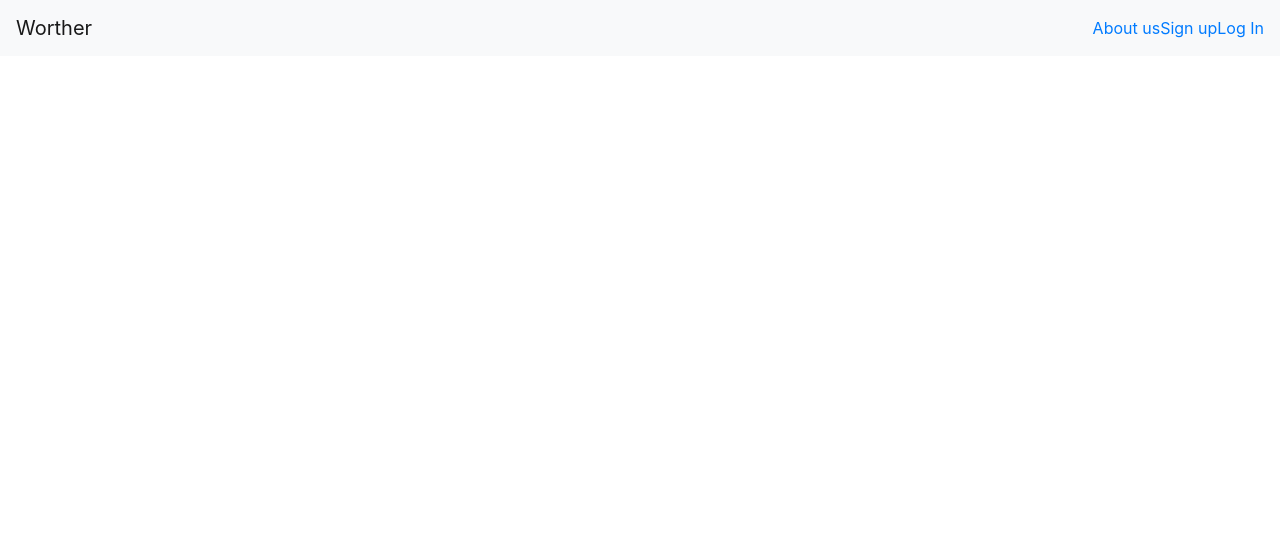
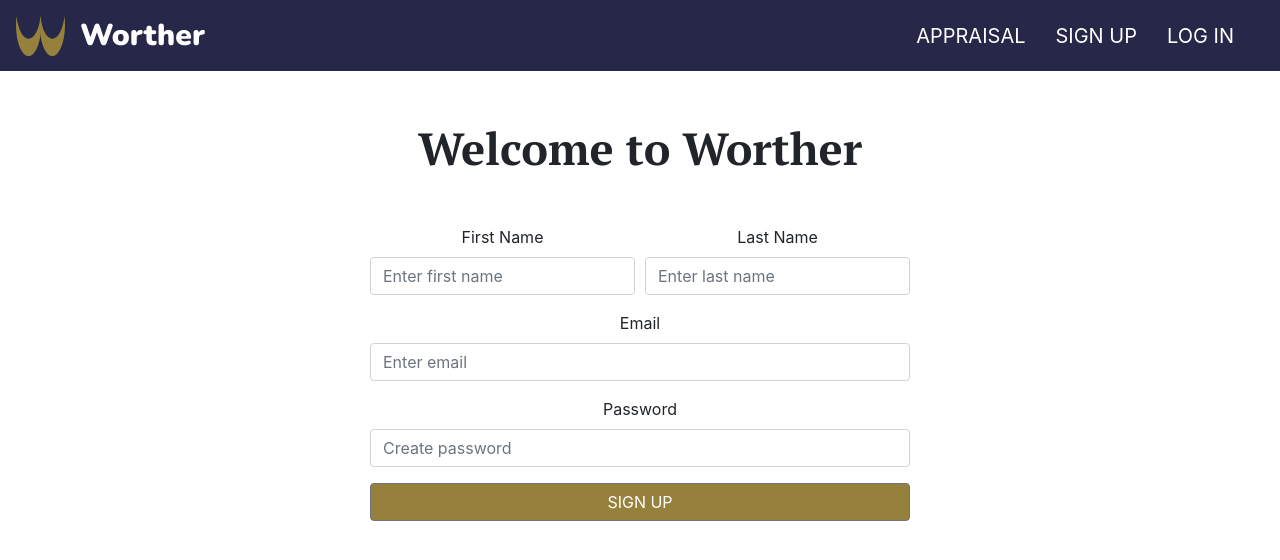
Before and after one commit to appraisers-bff/Frontend-Architects, a React (Create React App) app in the folder worther/: page /signup in a window 1280 px wide. Shown: the top 560 px of the page. Built offline with nearby package versions, Linux system fonts and the light colour scheme.

Commit message:
Add logo and signup page

```diff
--- a/worther/public/index.html
+++ b/worther/public/index.html
@@ -5,6 +5,10 @@
     <!--Inserted PT Serif from google fronts-->
     <link
       href="https://fonts.googleapis.com/css?family=PT+Serif:400,700"
+      rel="stylesheet"
+    />
+    <link
+      href="https://fonts.googleapis.com/css?family=Nunito:900"
       rel="stylesheet"
     />
     <link rel="shortcut icon" href="%PUBLIC_URL%/favicon.ico" />
--- a/worther/src/App.js
+++ b/worther/src/App.js
@@ -1,10 +1,21 @@
 import React, { Component } from "react";
 import { BrowserRouter as Router, Route, Link } from "react-router-dom";
 import LoginPage from "./components/LoginPage";
+import SignupPage from "./components/SignupPage";
+import logo from "./images/logo.svg";
 
 import { Navbar, NavbarBrand, Nav, NavItem } from "reactstrap";
 
 import "./App.css";
+const navBrand = { fontFamily: "Nunito", color: "white", fontSize: "30px" };
+const navBg = { backgroundColor: "#262749" };
+const navLink = {
+  color: "white",
+  paddingRight: "30px",
+  fontSize: "20px"
+};
+
+const logoStyle = { marginRight: "15px" };
 
 //Use Link from ReactRouterDom to link nav bar links to different components
 
@@ -13,21 +24,31 @@ class App extends Component {
     return (
       <Router>
         <div className="App">
-          <Navbar color="light" light expand="md">
-            <NavbarBrand href="/">Worther</NavbarBrand>
-            <Nav className="ml-auto" navbar>
+          <Navbar style={navBg} light expand="md">
+            <img src={logo} alt="worther logo" style={logoStyle} />
+            <NavbarBrand href="/" style={navBrand}>
+              Worther
+            </NavbarBrand>
+            <Nav className="ml-auto">
               <NavItem>
-                <Link to="/">About us</Link>
+                <Link to="/" style={navLink}>
+                  APPRAISAL
+                </Link>
               </NavItem>
               <NavItem>
-                <Link to="/">Sign up</Link>
+                <Link to="/signup" style={navLink}>
+                  SIGN UP
+                </Link>
               </NavItem>
               <NavItem>
-                <Link to="/login">Log In</Link>
+                <Link to="/login" style={navLink}>
+                  LOG IN
+                </Link>
               </NavItem>
             </Nav>
           </Navbar>
           <Route path="/login" component={LoginPage} />
+          <Route path="/signup" component={SignupPage} />
         </div>
       </Router>
     );
--- a/worther/src/components/LoginPage.js
+++ b/worther/src/components/LoginPage.js
@@ -9,7 +9,7 @@ const Container = styled.div`
 `;
 
 const H1Style = styled.h1`
-  font-size: 67px;
+  font-size: 52px;
   font-family: "PT Serif", serif;
   font-weight: bold;
   margin-bottom: 50px;
--- /dev/null
+++ b/worther/src/components/SignupPage.js
@@ -0,0 +1,81 @@
+import React from "react";
+
+import styled from "styled-components";
+import { Button, Form, FormGroup, Label, Input, Row, Col } from "reactstrap";
+
+const Container = styled.div`
+  width: 540px;
+  margin: 50px auto;
+`;
+
+const H1Style = styled.h1`
+  font-size: 45px;
+  font-family: "PT Serif", serif;
+  font-weight: bold;
+  margin-bottom: 50px;
+`;
+
+const btn = { backgroundColor: "#95813B" };
+
+class SignupPage extends React.Component {
+  constructor() {
+    super();
+    this.state = {
+      items: []
+    };
+  }
+  render() {
+    return (
+      <Container>
+        <H1Style>Welcome to Worther</H1Style>
+        <Form className="d-flex flex-column row-hl">
+          <Row form>
+            <Col md={6}>
+              <FormGroup>
+                <Label for="exampleEmail">First Name</Label>
+                <Input
+                  type="email"
+                  name="email"
+                  id="exampleEmail"
+                  placeholder="Enter first name"
+                />
+              </FormGroup>
+            </Col>
+            <Col md={6}>
+              <FormGroup>
+                <Label for="examplePassword">Last Name</Label>
+                <Input
+                  type="password"
+                  name="password"
+                  id="examplePassword"
+                  placeholder="Enter last name"
+                />
+              </FormGroup>
+            </Col>
+          </Row>
+          <FormGroup>
+            <Label for="exampleEmail">Email</Label>
+            <Input
+              type="email"
+              name="email"
+              id="exampleEmail"
+              placeholder="Enter email"
+            />
+          </FormGroup>
+          <FormGroup>
+            <Label for="examplePassword">Password</Label>
+            <Input
+              type="password"
+              name="password"
+              id="examplePassword"
+              placeholder="Create password"
+            />
+          </FormGroup>
+
+          <Button style={btn}>SIGN UP</Button>
+        </Form>
+      </Container>
+    );
+  }
+}
+export default SignupPage;
```
Also changed, not shown: worther/src/images/logo.svg (added).
